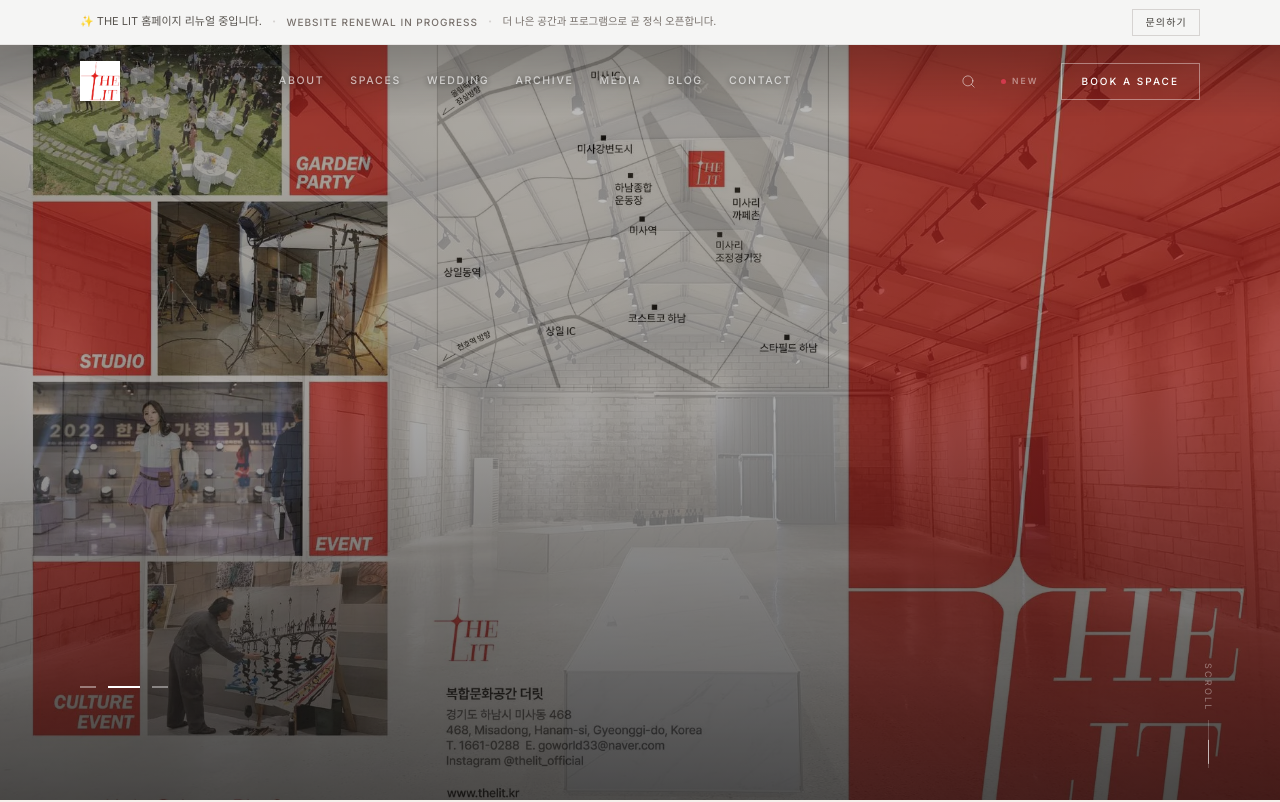
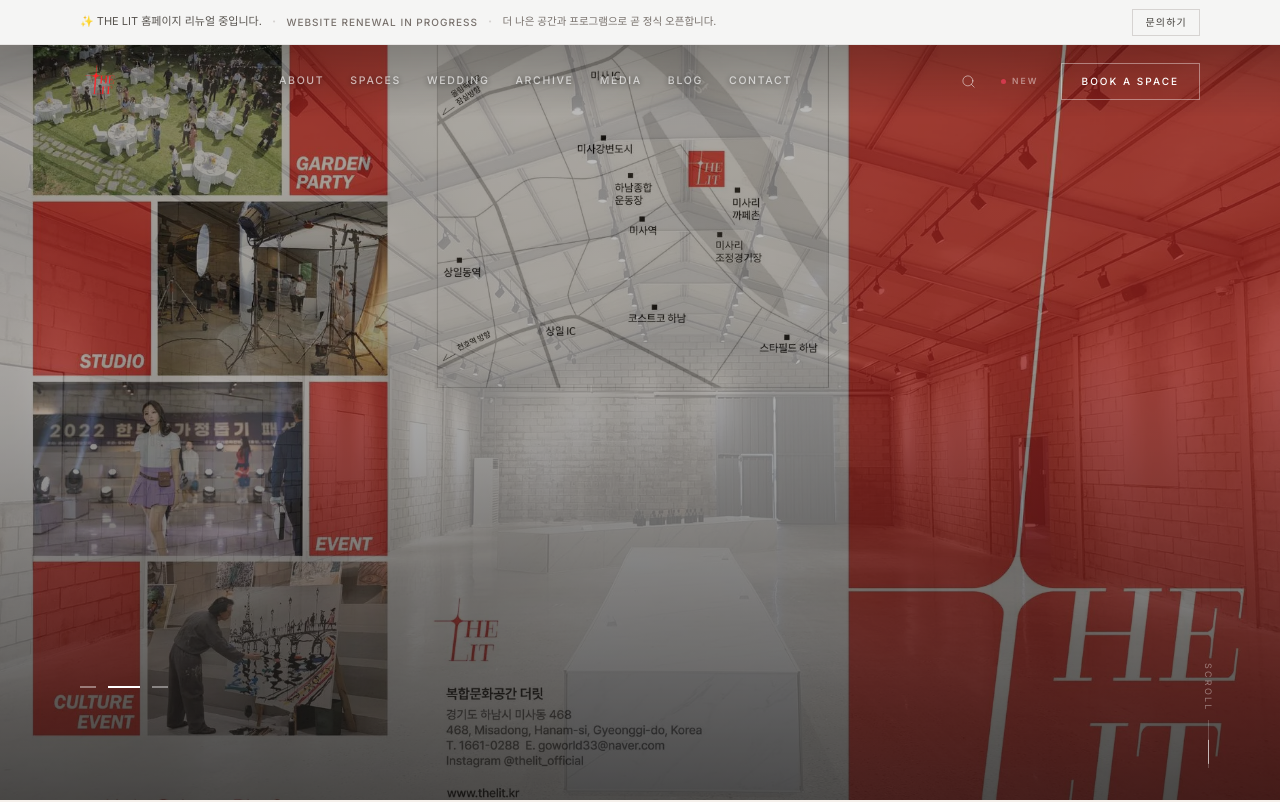
Before and after one commit to mxten777/baikal-spacehub-ai, a React (Vite) app: page / in a window 1280 px wide. Shown: the top 802 px of the page. Built offline with nearby package versions, Linux system fonts and the light colour scheme; no server answers; the database is empty; a web font is replaced by a local one.

Commit message:
fix: 로고 투명 배경 버전으로 교체 (thelitlogo_red_trans.png)

```diff
--- a/src/components/common/Header.tsx
+++ b/src/components/common/Header.tsx
@@ -111,7 +111,7 @@
             {/* Logo */}
             <Link to="/" aria-label="The Lit — 홈">
               <img
-                src="/images/thelitlogo_red.png"
+                src="/images/thelitlogo_red_trans.png"
                 alt="The Lit"
                 className="h-10"
               />
--- a/src/layouts/AdminLayout.tsx
+++ b/src/layouts/AdminLayout.tsx
@@ -229,7 +229,7 @@
           {sidebarOpen && (
             <Link to="/" aria-label="The Lit — 홈">
               <img
-                src="/images/thelitlogo_red.png"
+                src="/images/thelitlogo_red_trans.png"
                 alt="The Lit"
                 className="h-9"
               />
```
Also changed, not shown: public/images/thelitlogo_black_trans.png (added), public/images/thelitlogo_red_trans.png (added).
